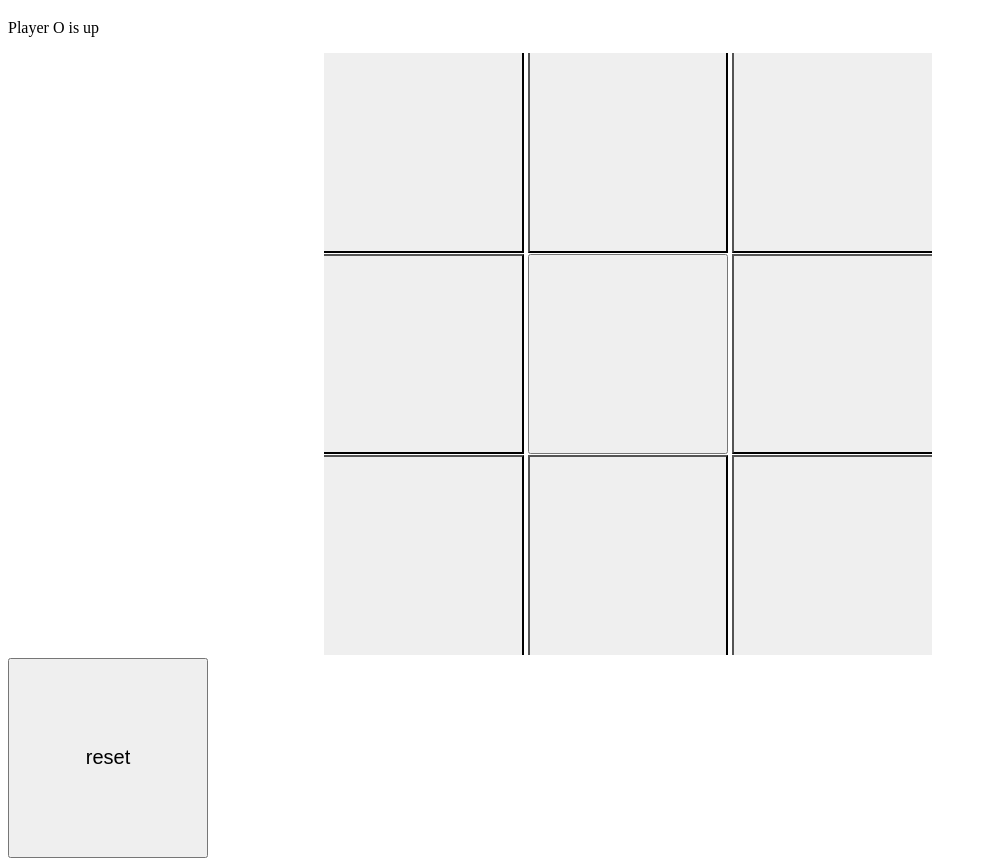
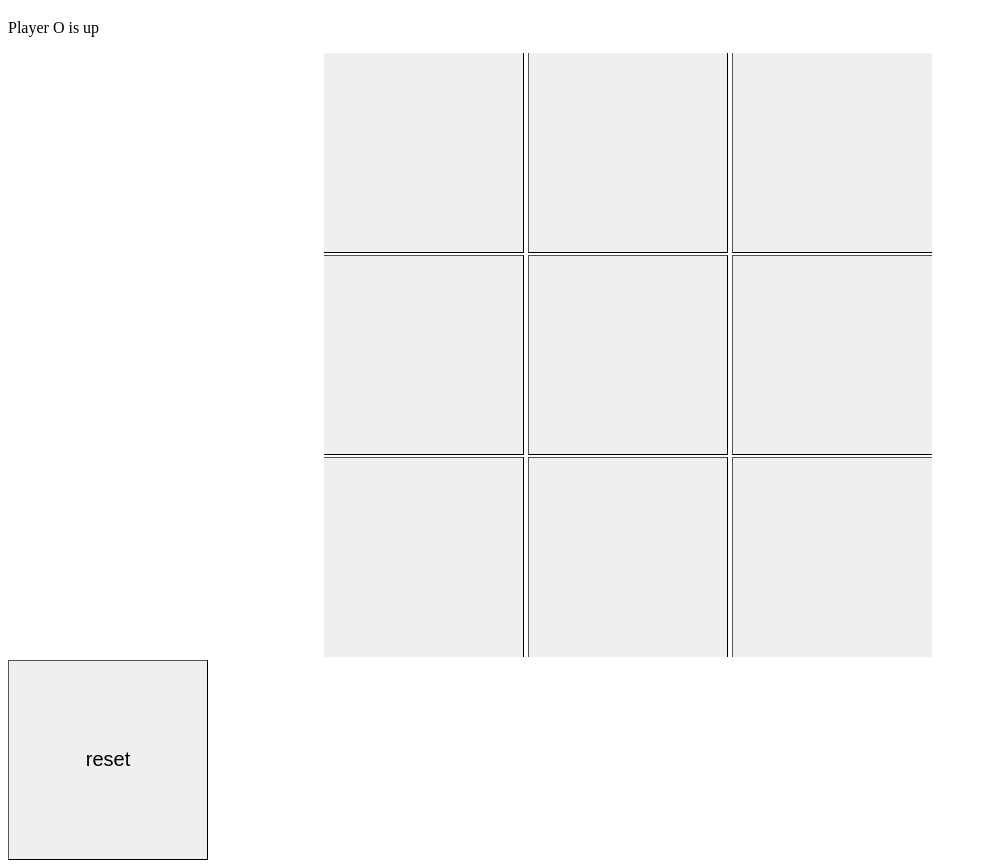
Before and after one commit to ScottJohnson02/Tic-Tac-Toe, a plain HTML site: page index.html in a window 1280 px wide. Shown: the part 61-929 px from the top of the page, without its empty margins (0-987 px from the left). Drawn offline with Linux system fonts and the light colour scheme.

Commit message:
failed to fix bug before scotty

```diff
--- a/styles.css
+++ b/styles.css
@@ -2,9 +2,8 @@ button {
 
  width:200px;
  height:200px;
- grid-template-columns: 50% 50%;
 font-size: 20px;
-
+border-width: thin;
 }
 
 .top0,
```
